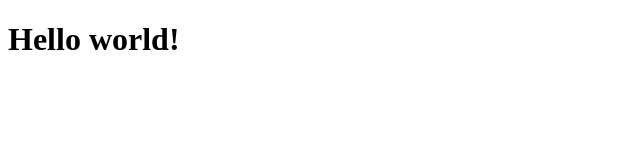
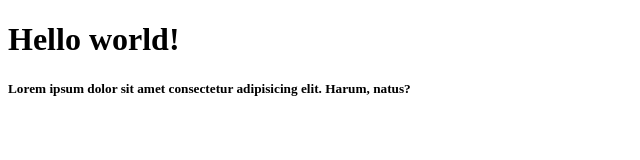
Before and after one commit to SEVINCH-TUYCHIYEVA/vs-repo, a plain HTML site: page index.html in a window 1280 px wide. Shown: the whole page, without its empty margins (0-640 px from the left). Drawn offline with Linux system fonts and the light colour scheme.

Commit message:
changed p

```diff
--- a/index.html
+++ b/index.html
@@ -8,5 +8,8 @@
 </head>
 <body>
    <h1>Hello world!</h1>
+   <h5>
+       Lorem ipsum dolor sit amet consectetur adipisicing elit. Harum, natus?
+   </h5>
 </body>
 </html>
```
